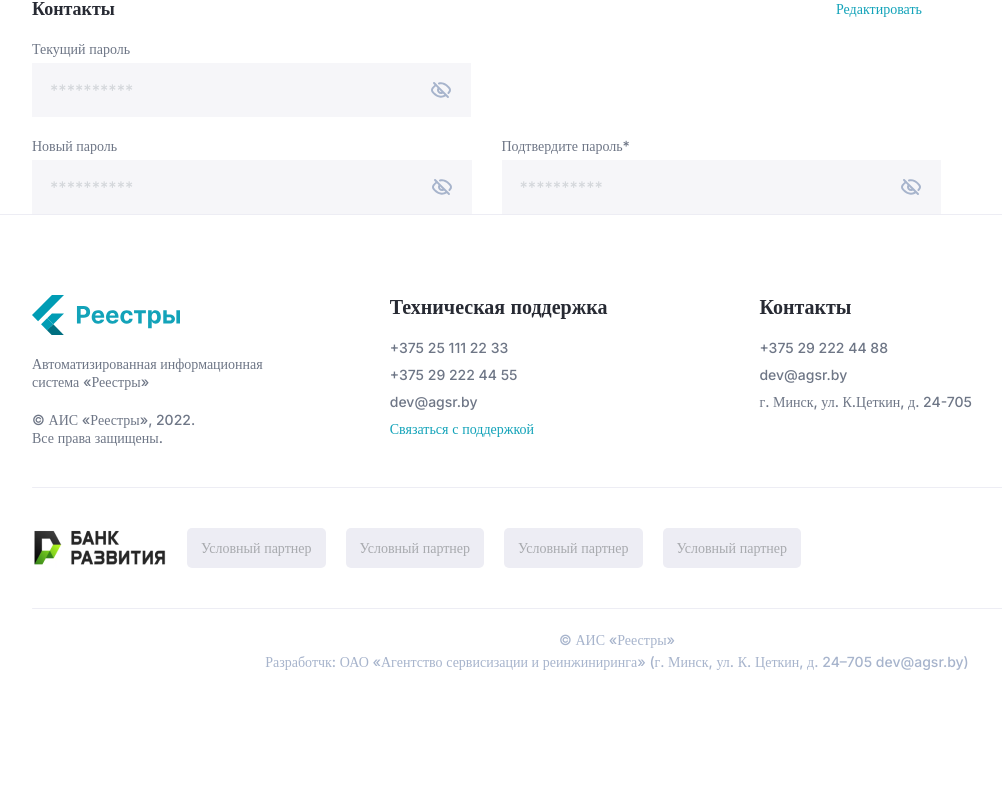
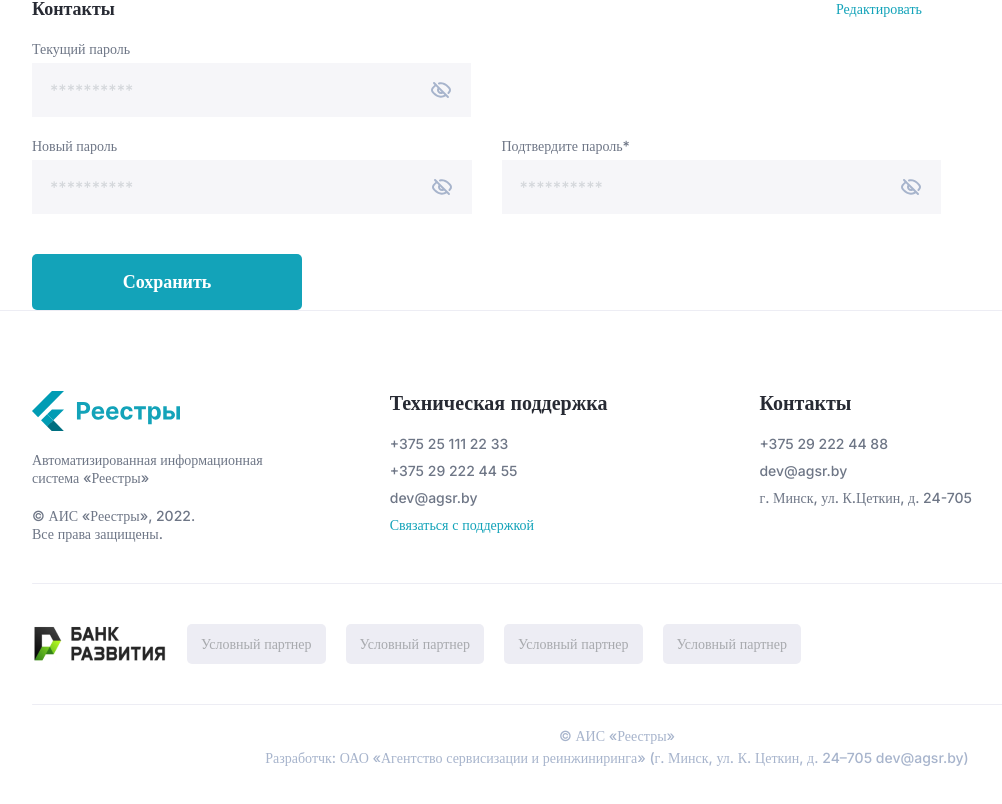
Before and after one commit to ivan-kevra/Information-Systems-app, a React (Vite) app: page / in a window 1280 px wide. Shown: the part 975-1779 px from the top of the page, without its empty margins (103-1105 px from the left). Before the commit the page ends 1729 px from the top, so only its background shows below. Built offline with nearby package versions, Linux system fonts and the light colour scheme; sample sign-in values are in the browser's storage; a web font is replaced by a local one.

Commit message:
added save button

```diff
--- a/src/pages/profile/profile.module.scss
+++ b/src/pages/profile/profile.module.scss
@@ -2,7 +2,6 @@
   max-width: 1440px;
   width: 100%;
   margin: 0 auto;
-
   display: flex;
   flex-direction: column;
   .header {
@@ -85,6 +84,10 @@
         }
       }
     }
+    .saveButton {
+      width: 270px;
+      height: 56px;
+    }
   }
 }
 
--- a/src/pages/profile/profile.tsx
+++ b/src/pages/profile/profile.tsx
@@ -100,8 +100,8 @@ export const Profile = () => {
             </div>
           </div>
         </div>
+        <Button className={styles.saveButton}>Сохранить</Button>
       </div>
-
       <Footer />
     </div>
   )
```
